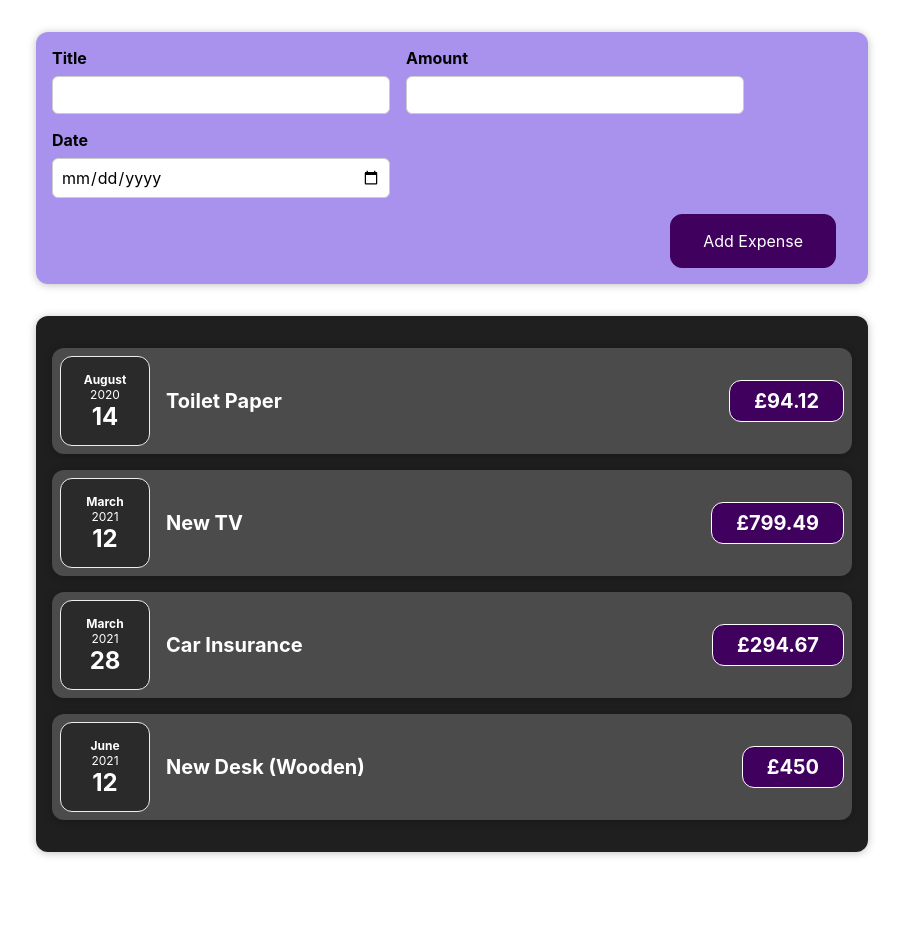
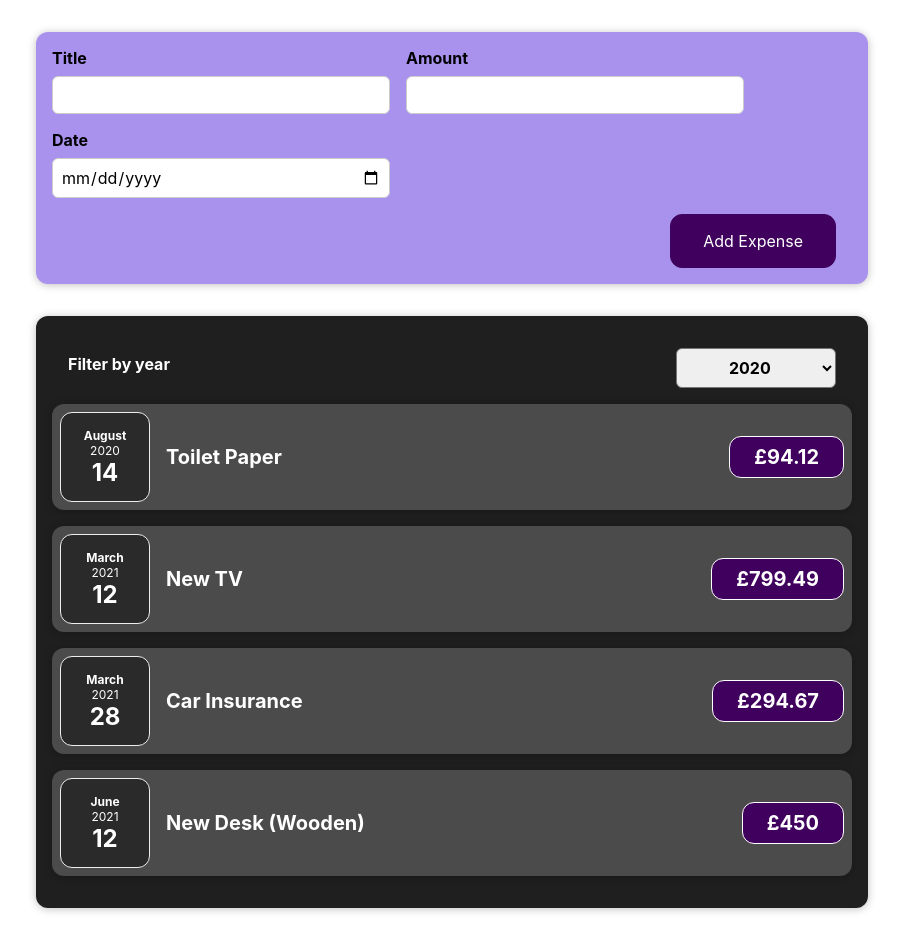
Before and after one commit to hjbrown11/react-expense-tracker, a React (Create React App) app: page / in a window 1280 px wide. Shown: the whole page, without its empty margins (188-1091 px from the left). Before the commit the page ends 884 px from the top, so only its background shows below. Built offline with nearby package versions, Linux system fonts and the light colour scheme.

Commit message:
Add listener for date selection

```diff
--- a/src/components/Expenses/Expenses.js
+++ b/src/components/Expenses/Expenses.js
@@ -1,11 +1,20 @@
-import React from 'react';
+import React, { useState } from 'react';
 import './Expenses.css'
 import ExpenseItem from './ExpenseItem';
 import Card from '../UI/Card';
+import ExpensesFilter from './ExpensesFilter';
 
-const Expenses = props => {
+const Expenses = (props) => {
+  const [filteredYear, setFilteredYear] = useState('2020');
+
+  const filterChangeHandler = selectedYear => {
+    setFilteredYear(selectedYear);
+  };
+
   return (
+    <div>
       <Card className="expenses">
+      <ExpensesFilter selected={filteredYear} onChangeFilter={filterChangeHandler} />
         <ExpenseItem
           title={props.items[0].title}
           date={props.items[0].date}
@@ -26,7 +35,8 @@
           date={props.items[3].date}
           amount={props.items[3].amount}
         />
-    </Card>);
+      </Card>
+    </div>);
 };
 
 export default Expenses;
--- /dev/null
+++ b/src/components/Expenses/ExpensesFilter.css
@@ -0,0 +1,24 @@
+.expenses-filter {
+  color: white;
+  padding: 0 1rem;
+}
+
+.expenses-filter__control {
+  display: flex;
+  width: 100%;
+  align-items: center;
+  justify-content: space-between;
+  margin: 1rem 0;
+}
+
+.expenses-filter label {
+  font-weight: bold;
+  margin-bottom: 0.5rem;
+}
+
+.expenses-filter select {
+  font: inherit;
+  padding: 0.5rem 3rem;
+  font-weight: bold;
+  border-radius: 6px;
+}
--- /dev/null
+++ b/src/components/Expenses/ExpensesFilter.js
@@ -0,0 +1,24 @@
+import React from 'react';
+import './ExpensesFilter.css';
+
+const ExpensesFilter = (props) => {
+  const dropdownChangeHandler = (event) => {
+    props.onChangeFilter(event.target.value);
+  };
+
+  return (
+    <div className="expenses-filter">
+      <div className="expenses-filter__control">
+        <label>Filter by year</label>
+        <select value={props.selected} onChange={dropdownChangeHandler} >
+          <option value="2022">2022</option>
+          <option value="2021">2021</option>
+          <option value="2020">2020</option>
+          <option value="2019">2019</option>
+        </select>
+      </div>
+    </div>
+  );
+};
+
+export default ExpensesFilter;
```
Lines whose indentation alone changed are shown as unchanged.
